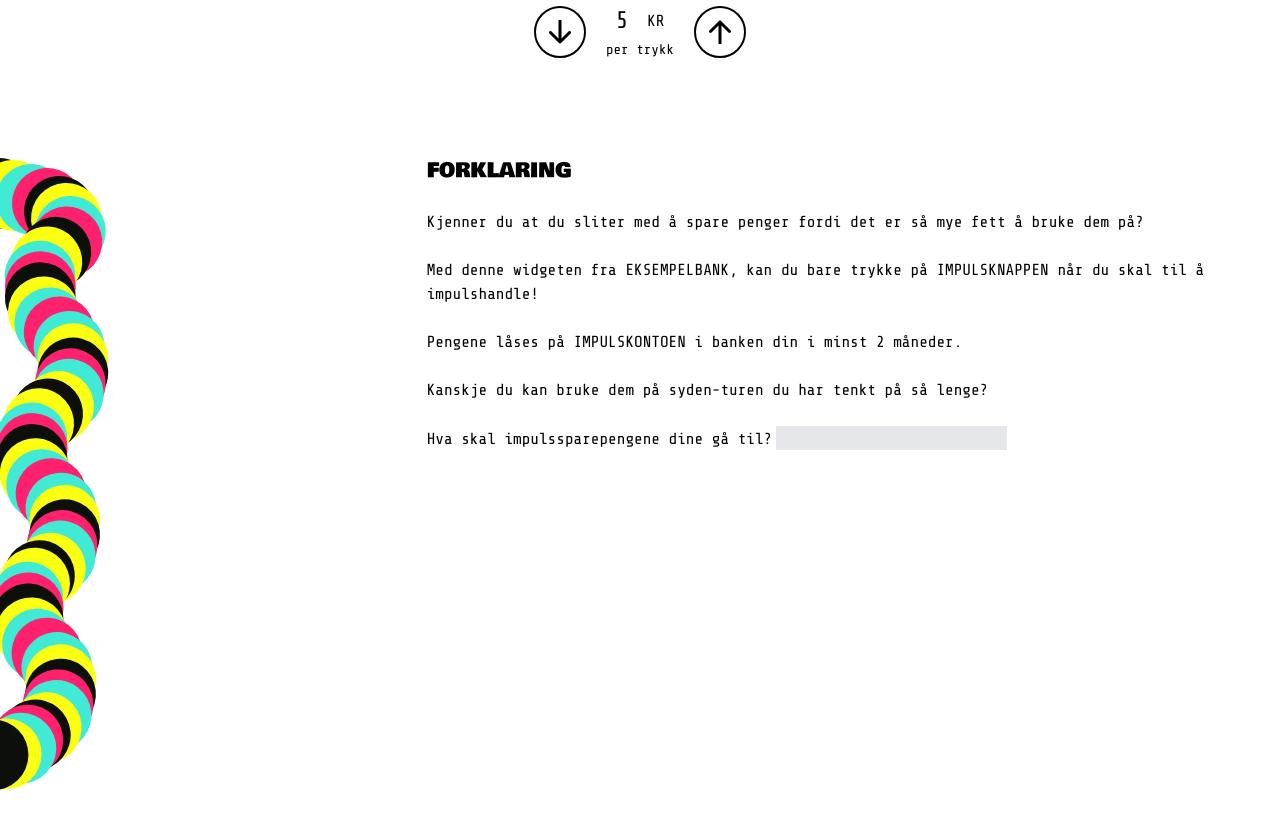
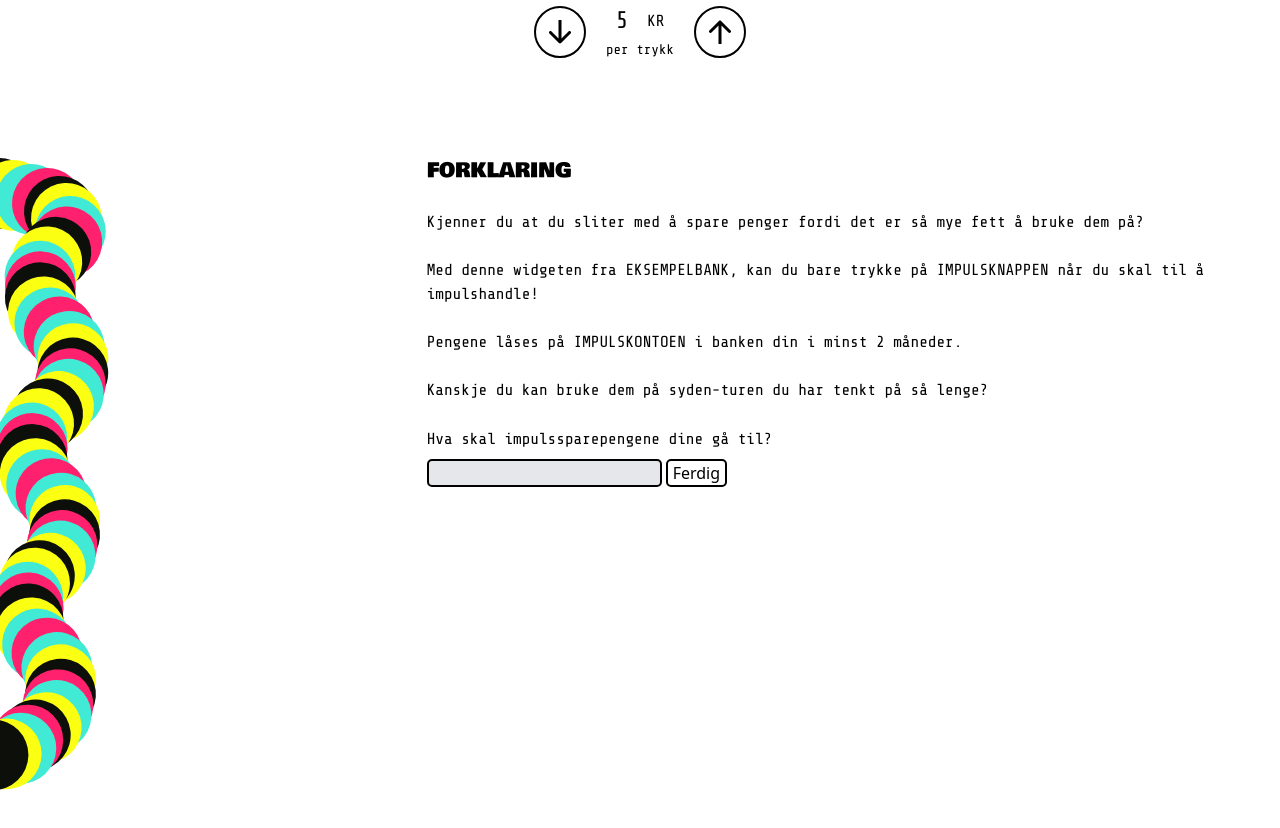
Before and after one commit to nheek/saveme, a website: page src/index.html in a window 1280 px wide. Shown: the part 1187-2015 px from the top of the page. Drawn offline with nearby package versions, Linux system fonts and the light colour scheme.

Commit message:
Added input field for saving goal name

```diff
--- a/src/index.html
+++ b/src/index.html
@@ -78,7 +78,15 @@
             <label class="font-body" for="saving-target"
               >Hva skal impulssparepengene dine gå til?</label
             >
-            <input name="saving-target" class="bg-gray-200" type="text" />
+            <div class="input-button-container">
+              <input
+                name="saving-target"
+                id="saving-target"
+                class="bg-gray-200"
+                type="text"
+              />
+              <button class="saving-target-button">Ferdig</button>
+            </div>
           </div>
         </div>
       </section>
--- a/src/main.css
+++ b/src/main.css
@@ -13,7 +13,15 @@
   border: 2px solid black;
 }
 
-.saving-target {
+#saving-target {
   border: 2px solid black;
-  border-radius: 20px;
+  border-radius: 5px;
 }
+.saving-target-button {
+  margin-top: 0.5rem;
+  background-color: none;
+  border: 2px solid black;
+  border-radius: 5px;
+  padding-left: 0.3rem;
+  padding-right: 0.3rem;
+}
```
Also changed, not shown: dist/output.css.
